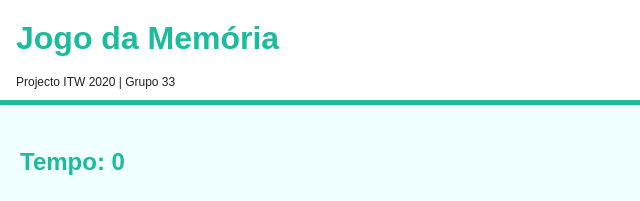
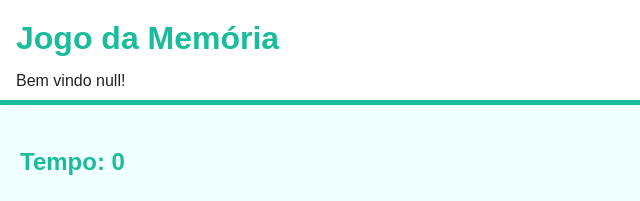
Before and after one commit to flyzard/LocalMemoryGame, a plain HTML site: page playboard.html in a window 1280 px wide. Shown: the top 201 px of the page, 0-640 px from the left. Drawn offline with nearby package versions, Linux system fonts and the light colour scheme.

Commit message:
Add welcome message

```diff
--- a/playboard.html
+++ b/playboard.html
@@ -19,7 +19,8 @@
     <div class="column">
       <div class="logo">
         <h1 class="title">Jogo da Memória</h1>
-        <span class="subtitle">Projecto ITW 2020 | Grupo 33</span>
+        <!-- <span class="subtitle">Projecto ITW 2020 | Grupo 33</span> -->
+        <span id="welcome"></span>
       </div>
     </div>
     <div class="column menu">
@@ -164,6 +165,7 @@
   </footer>
   <script src="https://ajax.googleapis.com/ajax/libs/jquery/3.4.1/jquery.min.js"></script>
   <script src="./js/game.js"></script>
+  <script src="./js/loggedin.js"></script>
 </body>
 
 </html>
```
